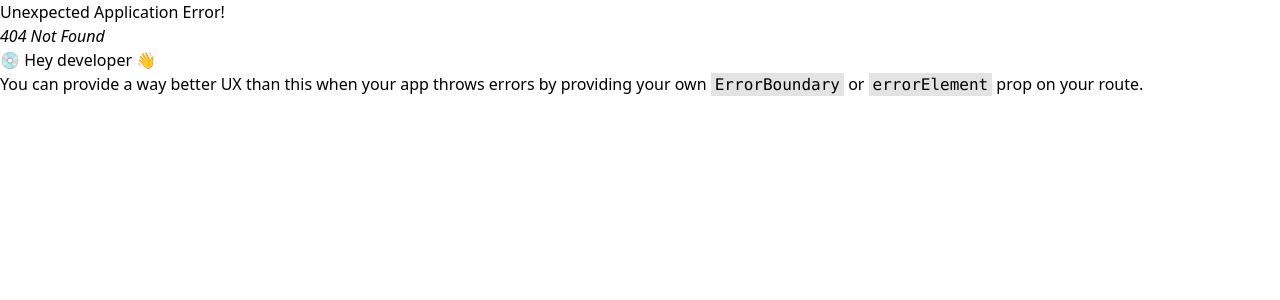
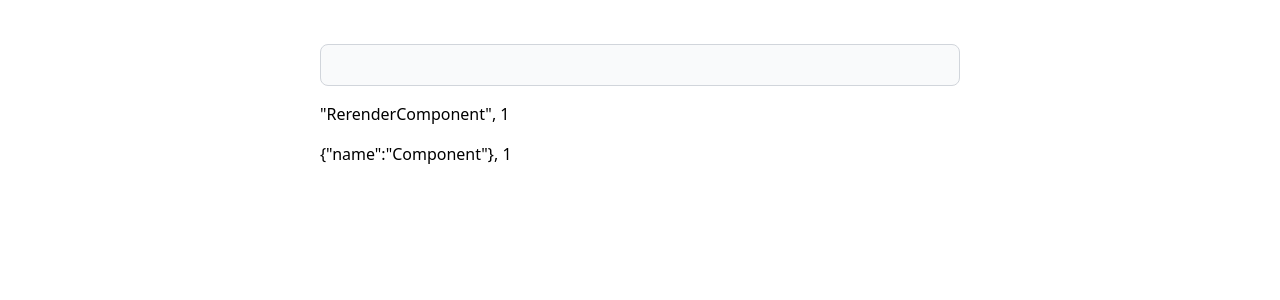
Before and after one commit to backas36/react-ts-starter, a React (Vite) app: page /memo in a window 1280 px wide. Before the commit this address had no page. Shown: the top 300 px of the page. Built offline with nearby package versions, Linux system fonts and the light colour scheme.

Commit message:
feat: how to use react memo

```diff
--- a/src/App.tsx
+++ b/src/App.tsx
@@ -50,6 +50,9 @@ function App() {
                 <a href='/useLayoutEffect' className='border-b py-2 text-2xl font-medium text-blue-600 hover:underline'>
                     useLayoutEffect
                 </a>
+                <a href='/memo' className='border-b py-2 text-2xl font-medium text-blue-600 hover:underline'>
+                    memo
+                </a>
             </div>
         </div>
     );
--- /dev/null
+++ b/src/page/optimization/MemoPage.tsx
@@ -0,0 +1,47 @@
+import { memo, useRef, useState } from "react";
+
+//const temp = { name: "Component" };
+
+const RerenderComponent = ({ demoProps }: { demoProps: string | { name: string } }) => {
+    const refCount = useRef(0);
+    refCount.current++;
+    console.count("rerender");
+    return (
+        <div>
+            {JSON.stringify(demoProps)}, {refCount.current}
+        </div>
+    );
+};
+
+//const MemoComponent = memo(RerenderComponent);
+const MemoComponent = memo(RerenderComponent, (prevProps, nextProps) => {
+    if (typeof prevProps.demoProps === "object" && typeof nextProps.demoProps === "object") {
+        return prevProps.demoProps.name === nextProps.demoProps.name;
+    }
+    return false;
+});
+
+const MemoPage = () => {
+    const temp = { name: "Component" };
+    const [input, setInput] = useState("");
+    const handleChange = (e: React.ChangeEvent<HTMLInputElement>) => {
+        setInput(e.target.value);
+    };
+
+    return (
+        <div className='mx-auto my-11 flex w-1/2 flex-col gap-4'>
+            <input
+                type='text'
+                value={input}
+                onChange={handleChange}
+                className='block w-full rounded-lg border border-gray-300 bg-gray-50 p-2.5 text-sm text-gray-900 focus:ring-blue-500'
+            />
+            <RerenderComponent demoProps={"RerenderComponent"} />
+            <MemoComponent demoProps={temp} />
+        </div>
+    );
+};
+export default MemoPage;
+
+// memo
+// 1. 當 props 不變時，不會重新渲染
--- a/src/routes/index.tsx
+++ b/src/routes/index.tsx
@@ -15,6 +15,7 @@ const ImageRatioPage = lazy(() => import("../page/ImageRatioPage"));
 const CardImagePage = lazy(() => import("../page/cardImage/CardImagePage"));
 const SuspenseImgPage = lazy(() => import("../page/suspense/SuspenseImgPage"));
 const UseLayoutEffectPage = lazy(() => import("../page/useLayoutEffect/UseLayoutEffectPage"));
+const MemoPage = lazy(() => import("../page/optimization/MemoPage"));
 
 const router = createBrowserRouter([
     { path: "/", element: <App /> },
@@ -29,6 +30,7 @@ const router = createBrowserRouter([
     { path: "/card-image", element: <CardImagePage /> },
     { path: "/suspense-image", element: <SuspenseImgPage /> },
     { path: "/useLayoutEffect", element: <UseLayoutEffectPage /> },
+    { path: "/memo", element: <MemoPage /> },
 ]);
 
 const Routes = () => {
```
